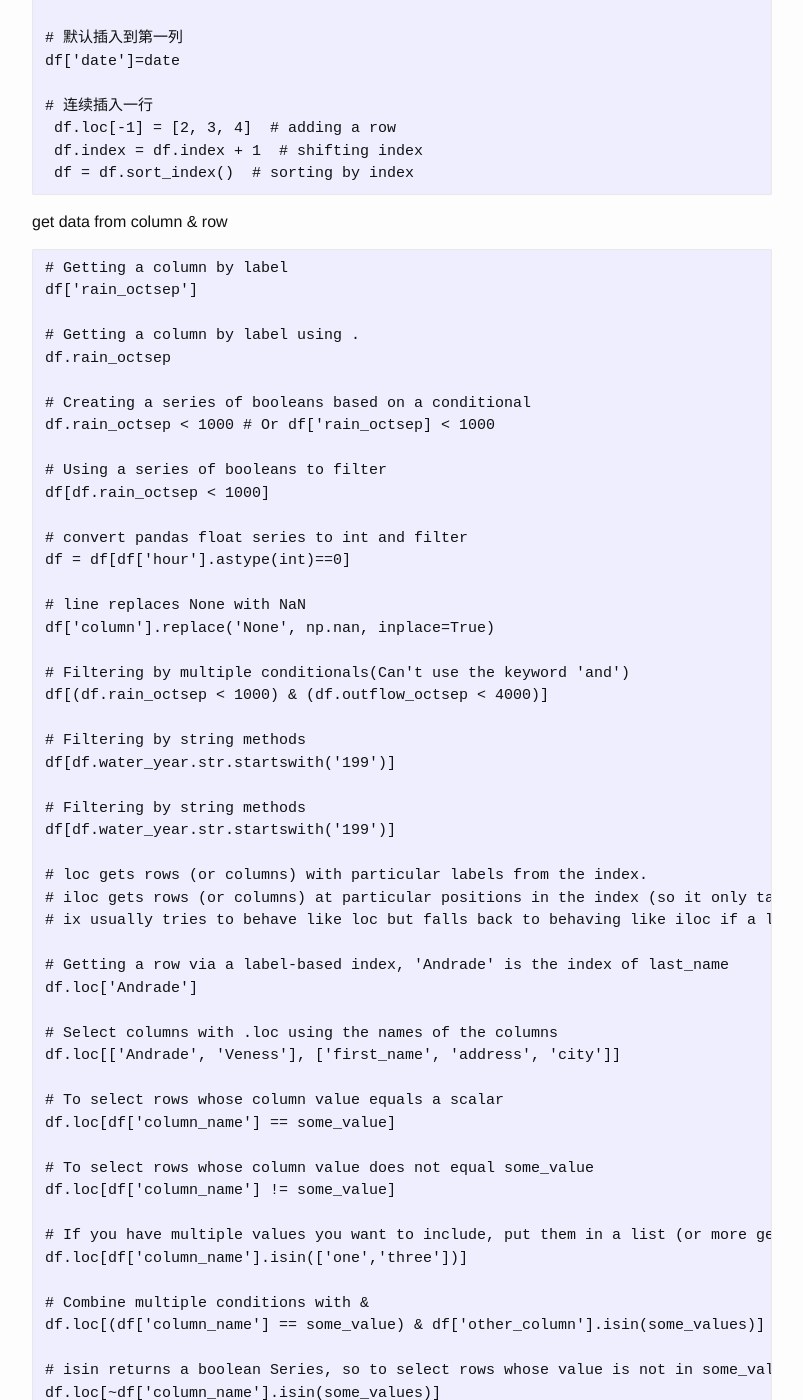
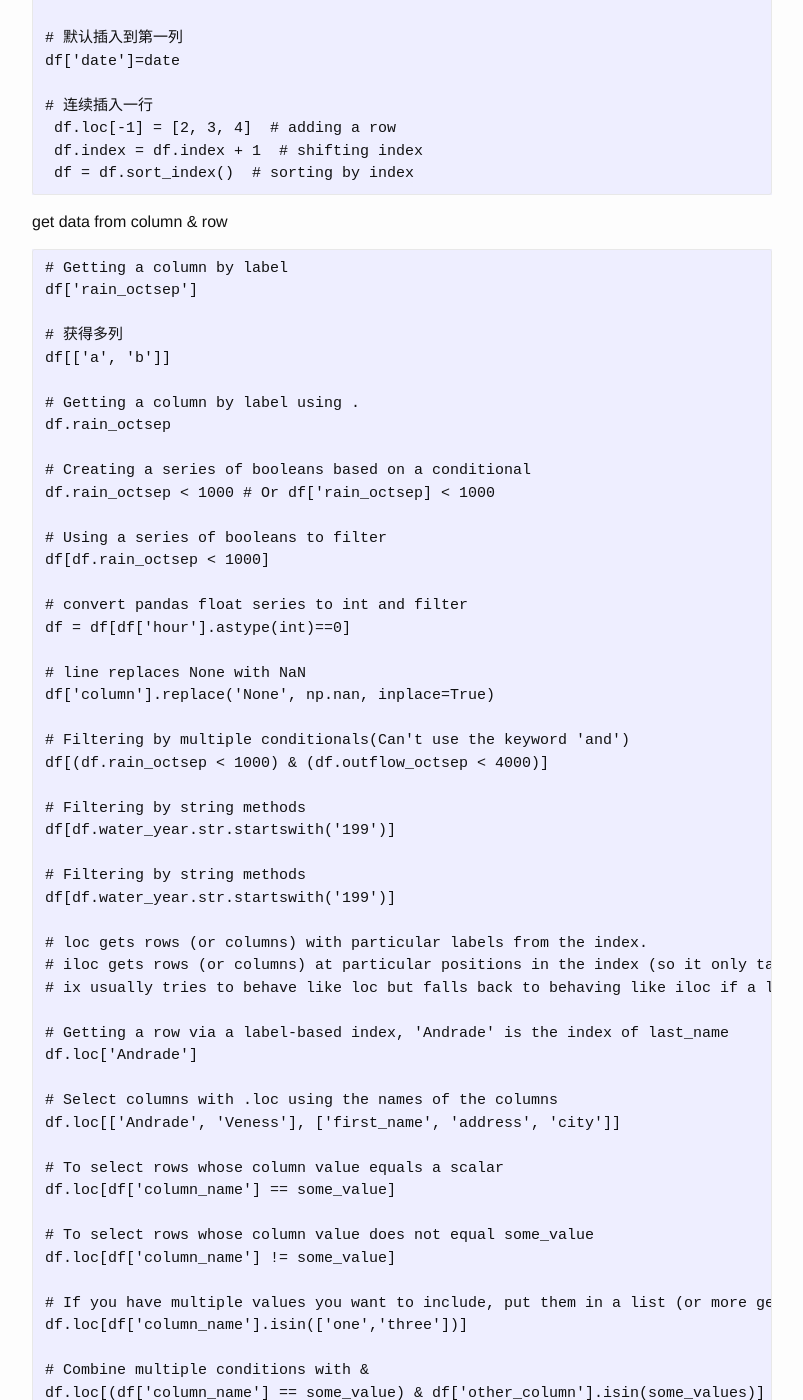
Before and after one commit to josephstalin117/josephstalin117.github.io, a Jekyll site: the page built from _posts/2018-3-13-pandas.markdown, in a window 1280 px wide and 1400 px high, scrolled down 1237 px. Shown: the whole window, without its empty margins (238-1041 px from the left). Built offline with Jekyll 4.4.1, drawn with Linux system fonts in a browser that asks for light colours; some of the changed text lies outside the part shown.

Commit message:
add pandas get columns

````diff
--- a/_posts/2018-3-13-pandas.markdown
+++ b/_posts/2018-3-13-pandas.markdown
@@ -67,6 +67,9 @@ get data from column & row
 ```
 # Getting a column by label
 df['rain_octsep']
+
+# 获得多列
+df[['a', 'b']]
 
 # Getting a column by label using .
 df.rain_octsep
@@ -161,6 +164,9 @@ for index, row in df.iterrows():
 
 # tolist
 List = df['row1'].tolist()
+
+# 指定列名 & 指定行属性 & 按值排序
+df[['algo_name', 'nout', 'rmse']][(df['nout']==1) & (df['dataset']=='beijing_do')].sort_values(by='algo_name')
 ```
 
 apply function
````
